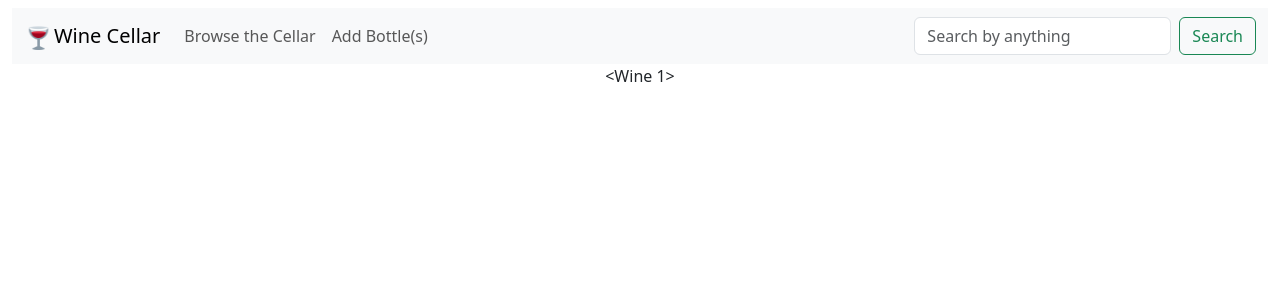
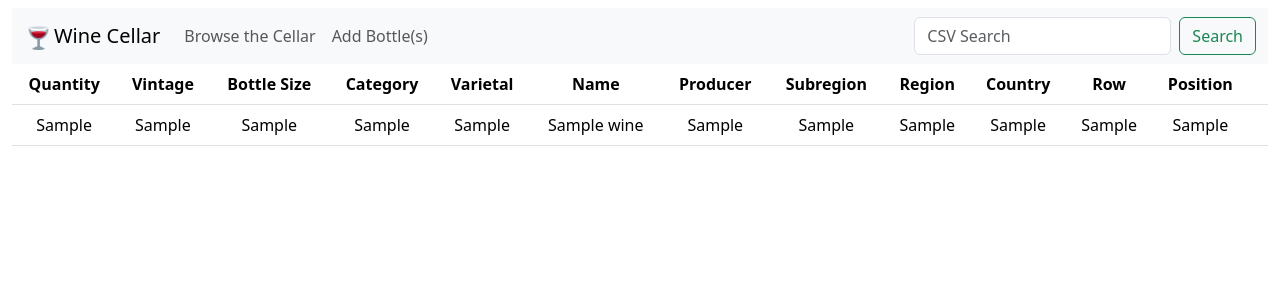
Before and after one commit to johndubicki/wine_list, a Flask app: page / in a window 1280 px wide. Shown: the top 300 px of the page. Run offline with Flask 3, Linux system fonts and the light colour scheme; tables that the repository leaves empty hold one stand-in row (values such as "Sample post").

Commit message:
daily commit

```diff
--- a/wine_list/__init__.py
+++ b/wine_list/__init__.py
@@ -1,3 +1,5 @@
+import json
+
 from flask import Flask, render_template, request
 from flask_sqlalchemy import SQLAlchemy
 
@@ -17,8 +19,11 @@ def create_app():
         if request.method == 'POST':
             details = request.get_json()
             new_wine = Wine()
+            tags = []
             for k, v in details.items():
                 setattr(new_wine, k, v)
+                tags.append(v)
+            new_wine.tags = json.dumps(tags)
             db.session.add(new_wine)
             try:
                 db.session.commit()
--- a/wine_list/static/scripts/index.js
+++ b/wine_list/static/scripts/index.js
@@ -10,8 +10,7 @@ function wineForm(){
 }
 
 function viewCellar(){
-    $("#add").hide();
-    $("#cellar").fadeIn(400);
+    location.reload(true);
 }
 
 async function addWine(){
@@ -38,4 +37,23 @@ async function addWine(){
     });
     let status = await response.json();
     console.log(status);
+    let message = document.getElementById('message');
+    if(status['status'] === 'success'){
+        message.className = 'text-success';
+        message.innerText = 'Bottle(s) added!';
+    }
+    else {
+        message.className = 'text-danger';
+        message.innerText = 'Bottle(s) NOT added!';
+    }
+    await messageFader();
 }
+
+async function messageFader(){
+    await $("#add").hide();
+    await $("#flash").fadeIn(700);
+    await new Promise(r => setTimeout(r, 1500));
+    await $("#flash").fadeOut(700);
+    await new Promise(r => setTimeout(r, 700));
+    await $("#add").fadeIn(400);
+}
--- a/wine_list/templates/index.html
+++ b/wine_list/templates/index.html
@@ -2,13 +2,52 @@
 {% block content %}
     <div id="cellar" name="cellar" class="text-center">
         {% if wines %}
-            {% for wine in wines %}
-                {{ wine }}
-            {% endfor %}
+            <table class="table">
+                <thead>
+                    <tr>
+                        <th scope="col">Quantity</th>
+                        <th scope="col">Vintage</th>
+                        <th scope="col">Bottle Size</th>
+                        <th scope="col">Category</th>
+                        <th scope="col">Varietal</th>
+                        <th scope="col">Name</th>
+                        <th scope="col">Producer</th>
+                        <th scope="col">Subregion</th>
+                        <th scope="col">Region</th>
+                        <th scope="col">Country</th>
+                        <th scope="col">Row</th>
+                        <th scope="col">Position</th>
+                        <th scope="col"></th>
+                    </tr>
+                </thead>
+                <tbody>
+                    {% for wine in wines %}
+                        <tr>
+                            <td>{{ wine.quantity }}</td>
+                            <td>{{ wine.vintage }}</td>
+                            <td>{{ wine.size }}</td>
+                            <td>{{ wine.category }}</td>
+                            <td>{{ wine.varietal }}</td>
+                            <td>{{ wine.name }}</td>
+                            <td>{{ wine.producer }}</td>
+                            <td>{{ wine.subregion }}</td>
+                            <td>{{ wine.region }}</td>
+                            <td>{{ wine.country }}</td>
+                            <td>{{ wine.row }}</td>
+                            <td>{{ wine.position }}</td>
+                            <td></td>
+                        </tr>
+                    {% endfor %}
+                </tbody>
+            </table>
         {% else %}
             <div style="height: 60px;"></div>
             <span>The cellar is empty.  Add a wine <a href="#" onclick="wineForm()">here</a>.</span>
         {% endif %}
+    </div>
+    <div id="flash" name="flash" class="text-center" style="display: none;">
+        <div style="height: 200px;"></div>
+        <h2 id="message" name="message" class=""></h2>
     </div>
     <div id="add" name="add" class="mt-3 p-4" style="display: none; background-color: #F8F9FA;">
         <form class="row g-3 mx-4">
--- a/wine_list/templates/layout.html
+++ b/wine_list/templates/layout.html
@@ -33,7 +33,7 @@
                         </li>
                     </ul>
                     <form class="d-flex" role="search">
-                        <input class="form-control me-2" type="search" placeholder="Search by anything" aria-label="Search">
+                        <input class="form-control me-2" type="search" placeholder="CSV Search" aria-label="Search">
                         <button class="btn btn-outline-success" type="submit">Search</button>
                     </form>
                 </div>
```
